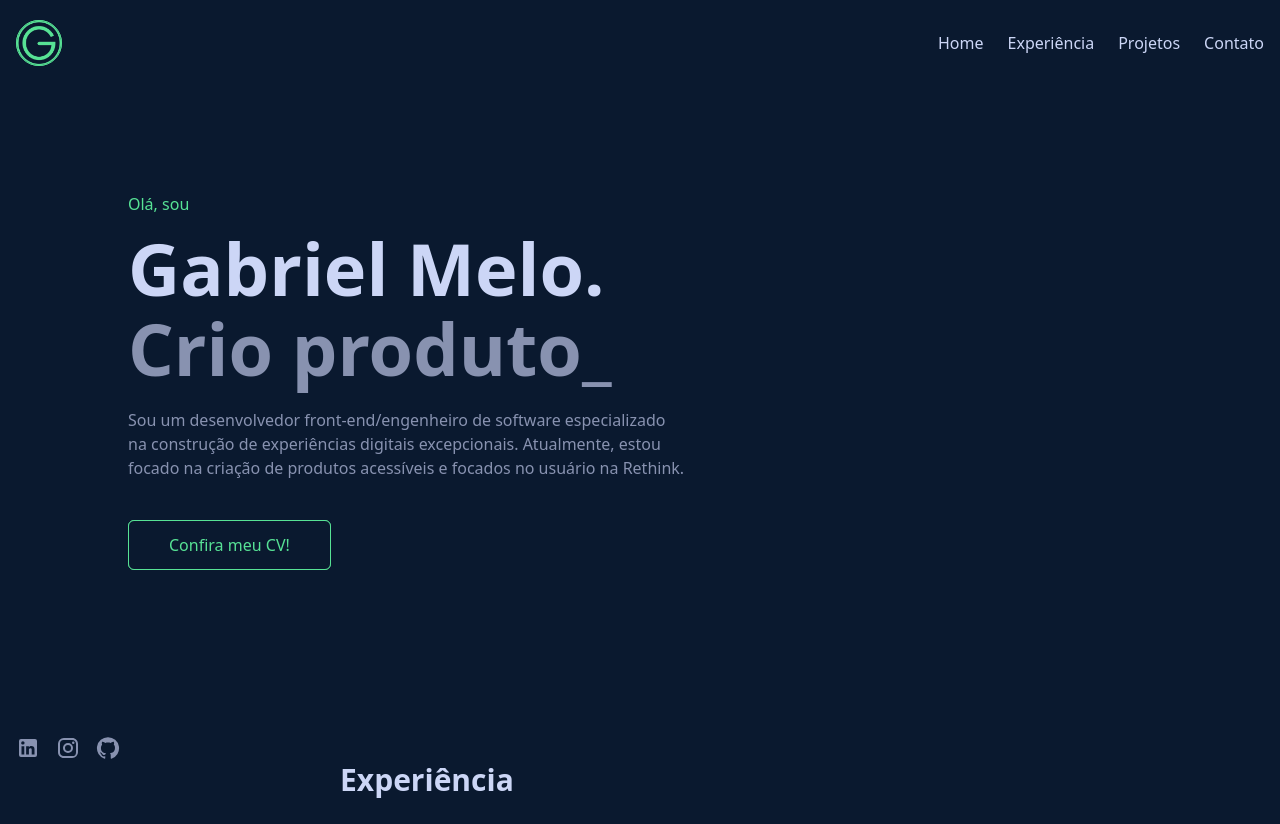
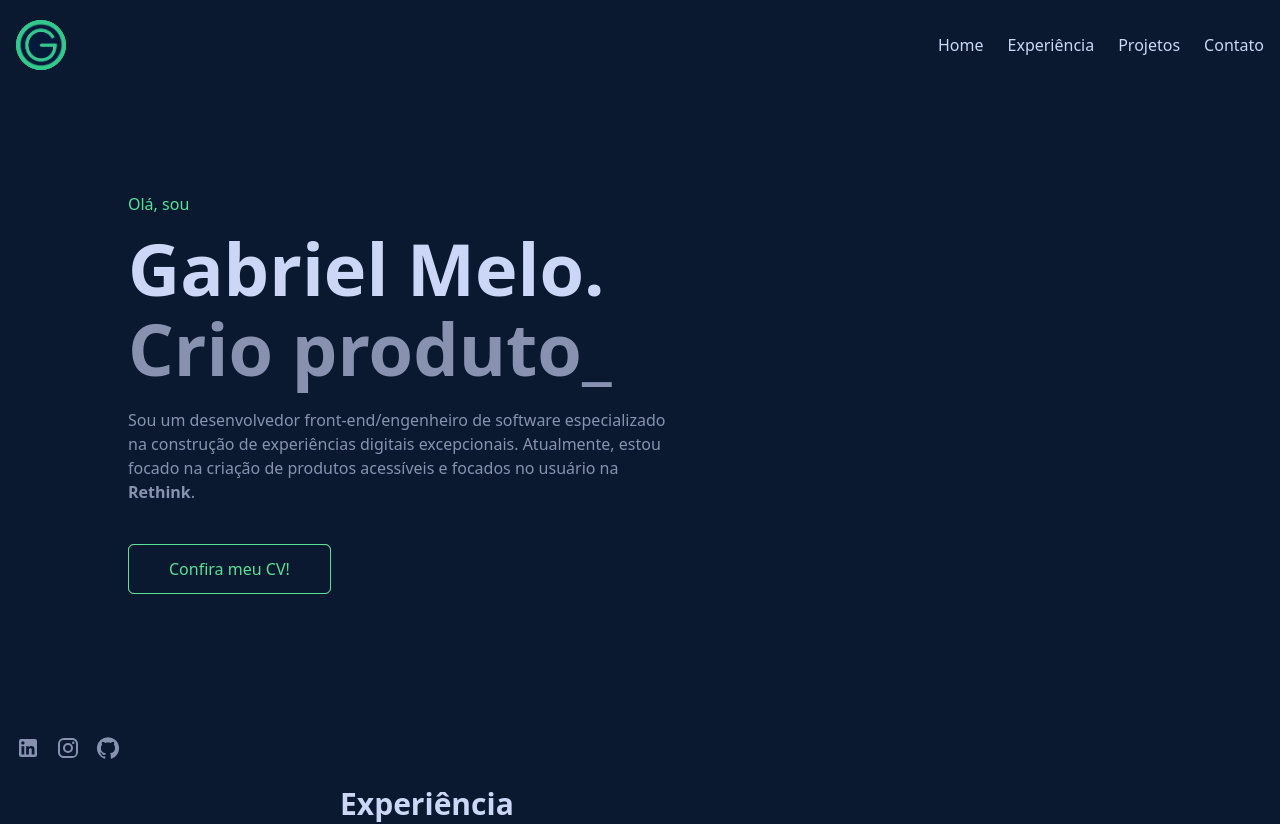
Before and after one commit to gabsrethink/react-portfolio, a React (Vite) app: page / in a window 1280 px wide. Shown: the top 824 px of the page. Built offline with nearby package versions, Linux system fonts and the light colour scheme.

Commit message:
fix: changing logo and fixing z-index

```diff
--- a/src/components/cover.tsx
+++ b/src/components/cover.tsx
@@ -12,7 +12,7 @@ export const Cover: React.FC = () => {
     descriptionParts,
     buttonText,
     cvLink,
-    link,
+    links,
   } = texts.cover;
 
   const handleButtonClick = () => {
@@ -67,8 +67,16 @@ export const Cover: React.FC = () => {
         animate="visible"
         variants={containerVariants}
       >
-        {descriptionParts[0]} <a href={link}>{descriptionParts[1]}</a>
-        {descriptionParts[2]}
+        {descriptionParts[0]}{" "}
+        <a
+          className="font-bold hover:text-green-300 transition-colors duration-300"
+          href={links[0].url}
+          target="_blank"
+          rel="noopener noreferrer"
+        >
+          {links[0].name}
+        </a>
+        {descriptionParts[1]}
       </motion.p>
       <motion.div
         custom={4}
--- a/src/components/footer.tsx
+++ b/src/components/footer.tsx
@@ -42,21 +42,21 @@ const Footer: React.FC = () => {
         <p>
           {descriptionParts[0]}
           <a
-            className="font-bold hover:text-green-300"
+            className="font-bold hover:text-green-300 transition-colors duration-300"
             href={footerLinks[0].url}
           >
             {footerLinks[0].name}
           </a>
           {descriptionParts[1]}
           <a
-            className="font-bold hover:text-green-300"
+            className="font-bold hover:text-green-300 transition-colors duration-300"
             href={footerLinks[1].url}
           >
             {footerLinks[1].name}
           </a>
           {descriptionParts[2]}
           <a
-            className="font-bold hover:text-green-300"
+            className="font-bold hover:text-green-300 transition-colors duration-300"
             href={footerLinks[2].url}
           >
             {footerLinks[2].name}
--- a/src/components/nav.tsx
+++ b/src/components/nav.tsx
@@ -71,9 +71,9 @@ const Navbar: React.FC = () => {
             animate="visible"
             variants={itemVariants}
           >
-            <div className="absolute inset-x-0 h-full bg-green-300 border border-green-300 rounded-full" />
-            <div className="relative bg-purple-900 border border-green-300 transition transform duration-200 hover:-translate-x-1 hover:-translate-y-1 rounded-full text-green-300 font-medium">
-              <img src={logo} alt="Logo" className="h-auto w-11" />
+            <div className="absolute inset-x-0 h-full bg-green-400 border border-green-400 rounded-full" />
+            <div className="relative bg-green-400 border border-green-400 transition transform duration-200 hover:-translate-x-1 hover:-translate-y-1 rounded-full text-green-400 font-medium">
+              <img src={logo} alt="Logo" className="h-auto w-12" />
             </div>
           </motion.button>
           <div className="flex space-x-6">
--- a/src/components/project-card.tsx
+++ b/src/components/project-card.tsx
@@ -46,7 +46,7 @@ const ProjectCard: React.FC<ProjectCardProps> = ({
               delay: index * 0.2,
             }}
             viewport={{ once: true, amount: 0.1 }}
-            className="bg-gray-10/60 p-6 rounded-lg shadow-lg cursor-pointer max-w-[400px] w-full border border-transparent group relative z-10"
+            className="bg-gray-10/60 p-6 rounded-lg shadow-lg cursor-pointer max-w-[400px] w-full border border-transparent group relative"
             onClick={() =>
               project.link &&
               window.open(project.link, "_blank", "noopener,noreferrer")
--- a/src/constants/texts.json
+++ b/src/constants/texts.json
@@ -64,12 +64,11 @@
     "headline": ["Crio conteúdo para web.", "Crio produtos digitais."],
     "descriptionParts": [
       "Sou um desenvolvedor front-end/engenheiro de software especializado na construção de experiências digitais excepcionais. Atualmente, estou focado na criação de produtos acessíveis e focados no usuário na",
-      "Rethink",
       "."
     ],
     "buttonText": "Confira meu CV!",
     "cvLink": "https://drive.google.com/file/d/177eab-K1Ovpt6gjJK24B-9qbBkYaWHAf/view?usp=sharing",
-    "link": "https://www.rethink.dev/"
+    "links": [{ "name": "Rethink", "url": "https://www.rethink.dev/" }]
   },
   "contactForm": {
     "title": "Envie uma mensagem!",
--- a/tailwind.config.js
+++ b/tailwind.config.js
@@ -49,7 +49,7 @@ export default {
           100: '#b1f1ce',
           200: '#8cebb6',
           300: '#57e295',
-          400: '#36dc81',
+          400: '#34ca8d',
           500: '#04d361',
           600: '#04c058',
           700: '#039645',
```
Also changed, not shown: src/assets/logo.png.
